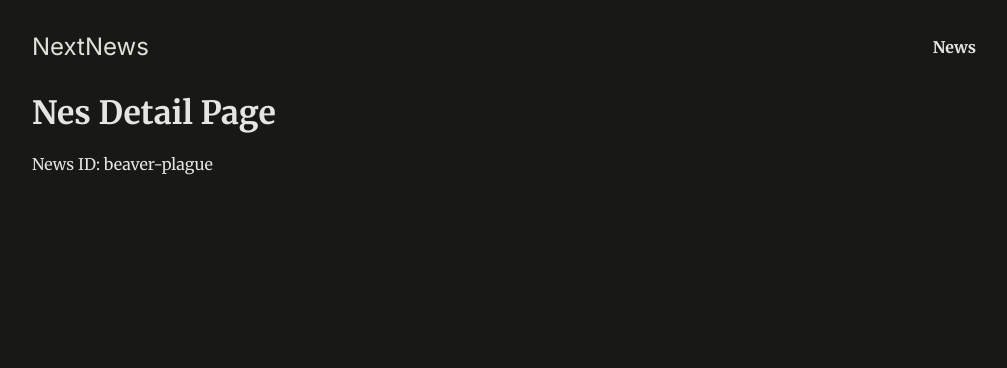
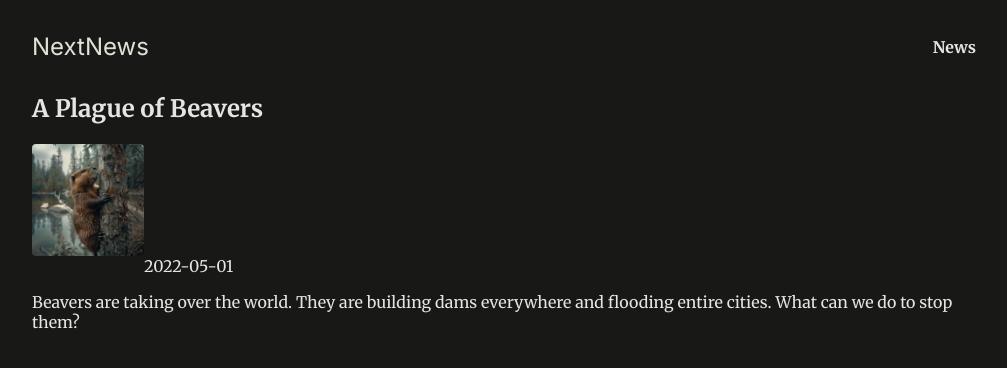
Before and after one commit to PetroGal/news-nextjs-project, a Next.js app: page /news/beaver-plague in a window 1280 px wide. Shown: the top 368 px of the page, without its empty margins (128-1135 px from the left). Built offline with nearby package versions, Linux system fonts and the light colour scheme.

Commit message:
updated NewsDetailsPage adding the details dynamically

```diff
--- a/app/news/[id]/page.js
+++ /dev/null
@@ -1,10 +0,0 @@
-export default function NewsDetailPage({ params }) {
-  console.log(params)
-  const newsId = params.id
-  return (
-    <>
-      <h1>Nes Detail Page</h1>
-      <p>News ID: {newsId}</p>
-    </>
-  )
-}
--- /dev/null
+++ b/app/news/[slug]/page.js
@@ -0,0 +1,16 @@
+import { DUMMY_NEWS } from "@/dummy-news.js"
+
+export default function NewsDetailPage({ params }) {
+  const newsSlug = params.slug
+  const newsItem = DUMMY_NEWS.find((newsItem) => newsItem.slug === newsSlug)
+  return (
+    <article className='news-article'>
+      <header>
+        <h1>{newsItem.title}</h1>
+        <img src={`/images/news/${newsItem.image}`} alt={newsItem.title} />
+        <time dateTime={newsItem.date}>{newsItem.date}</time>
+      </header>
+      <p>{newsItem.content}</p>
+    </article>
+  )
+}
```
